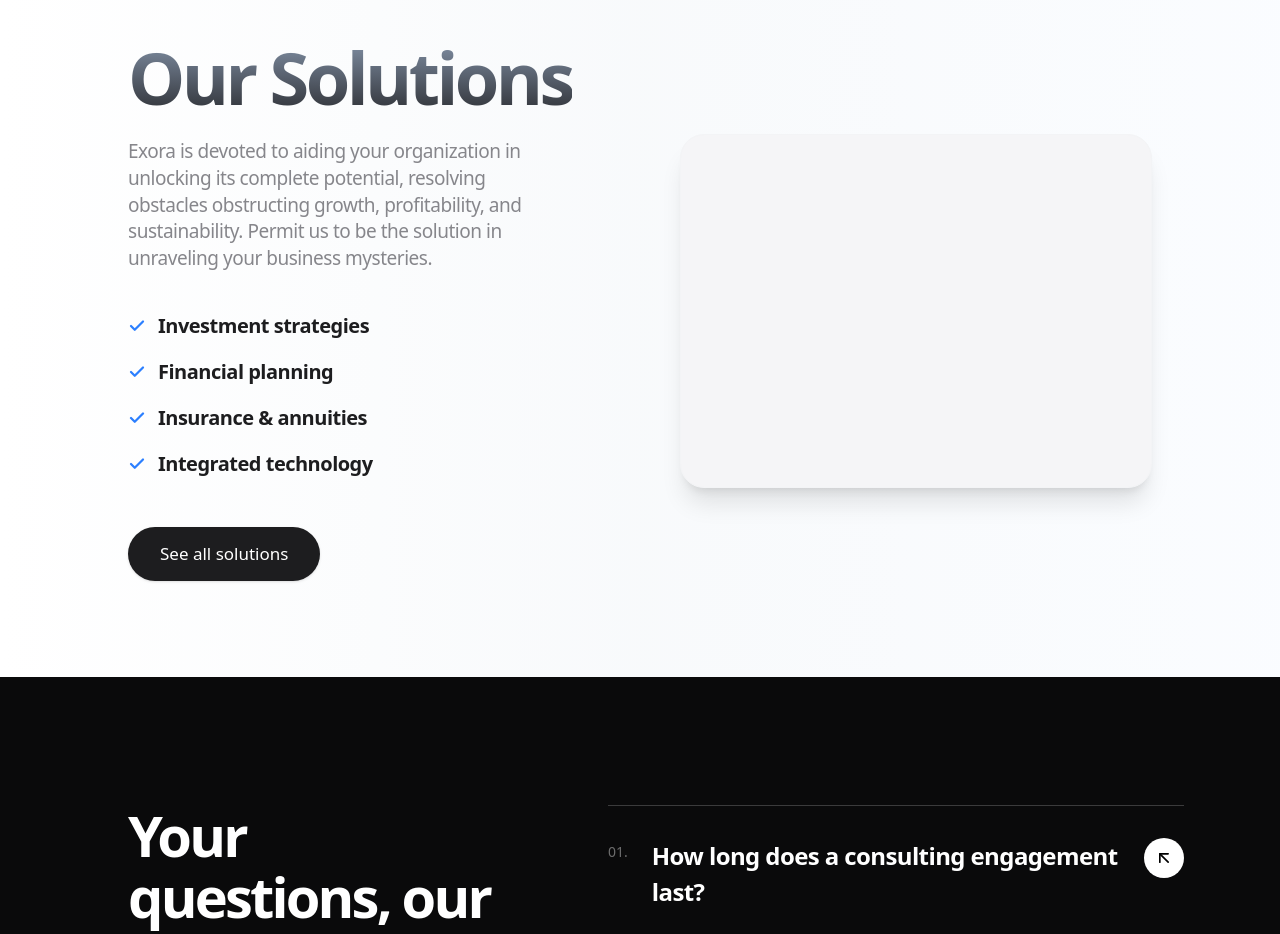
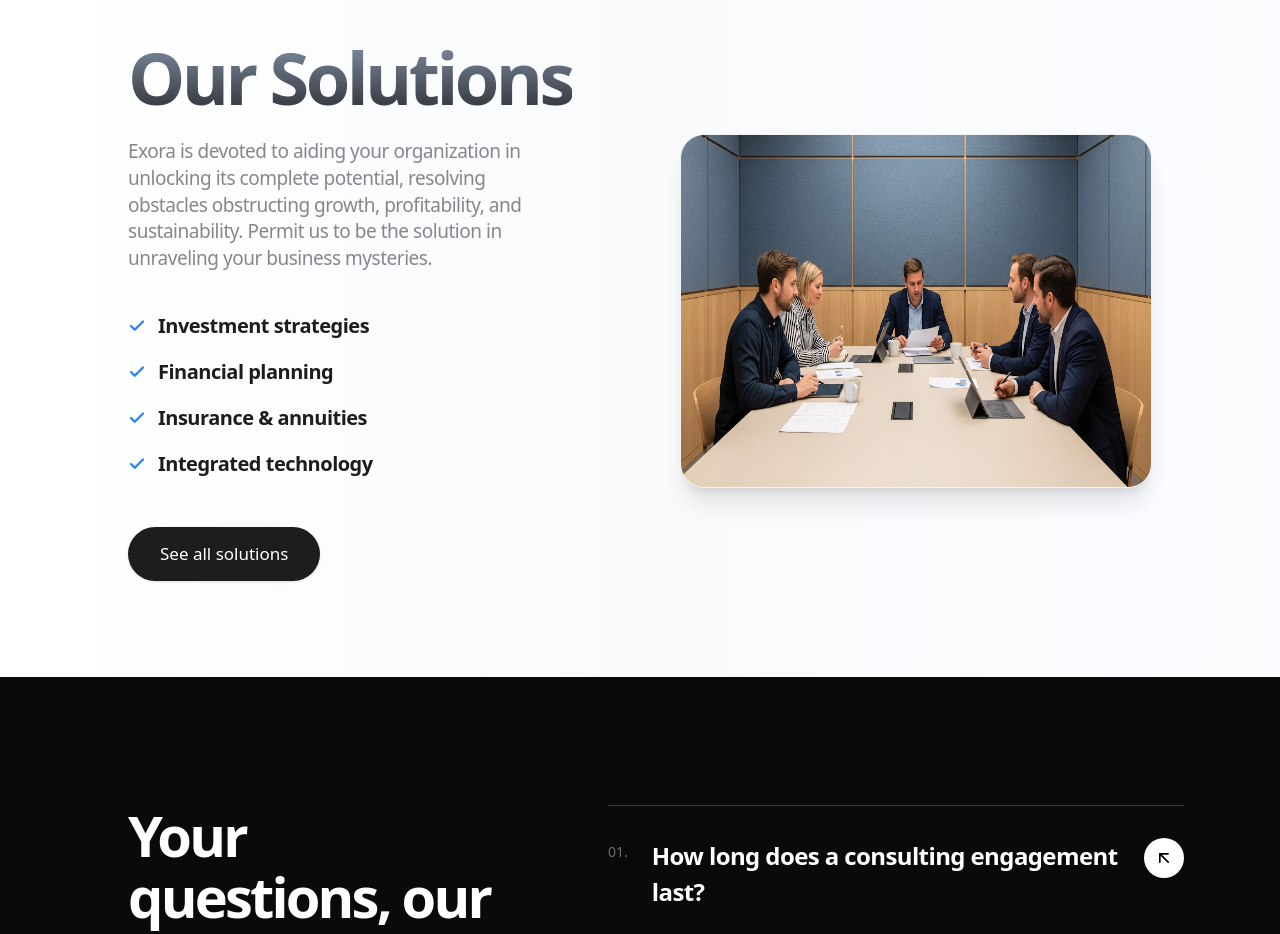
Before and after one commit to odisyorg-ops/Agilis_002, a React (Vite) app: page / in a window 1280 px wide. Shown: the part 2380-3314 px from the top of the page. Built offline with nearby package versions, Linux system fonts and the light colour scheme.

Commit message:
process page and image fixed

```diff
--- a/src/Components/Home/SolutionsSection.jsx
+++ b/src/Components/Home/SolutionsSection.jsx
@@ -2,6 +2,7 @@
 import { motion } from "framer-motion";
 import { Check } from "lucide-react";
 import { Link } from "react-router";
+import Meetingimg from "../../assets/Business Meeting Room.png";
 
 const solutionsData = [
   { title: "Investment strategies" },
@@ -28,7 +29,9 @@
             className="w-full md:w-1/2 order-first md:order-last"
           >
             {/* Refined placeholder matching Apple's soft gray palette */}
-            <div className="aspect-4/3 w-full bg-[#f5f5f7] rounded-3xl border border-gray-100 shadow-xl"></div>
+            <div>
+            <img className="aspect-4/3 w-full bg-[#f5f5f7] rounded-3xl border border-gray-100 shadow-xl" src={Meetingimg} alt="teammeeting" />
+            </div>
           </motion.div>
 
           {/* Left Column: Text Content */}
--- a/src/Pages/Process.jsx
+++ b/src/Pages/Process.jsx
@@ -11,6 +11,7 @@
 import img2 from "../assets/Business Analytics in Action.png"
 import img3 from "../assets/Professional Discussion.png"
 import img4 from "../assets/Futuristic Robotic Hand.png"
+import { Link } from "react-router";
 
 /* ================= MOTION VARIANTS ================= */
 const fadeUp = {
@@ -125,12 +126,12 @@
               through seamless, innovative solutions.
             </p>
 
-            <a href="/contact" className="px-10 py-4 rounded-full bg-[#1d1d1f] text-white font-bold text-sm transition-all duration-500
+            <Link to="/contact" className="px-10 py-4 rounded-full bg-[#1d1d1f] text-white font-bold text-sm transition-all duration-500
               shadow-[0_15px_40px_-10px_rgba(30,64,175,0.4)]
               hover:shadow-[0_20px_50px_-10px_rgba(30,64,175,0.6)]
               hover:bg-blue-600 active:scale-95">
               Get Started
-            </a>
+            </Link>
           </motion.div>
 
           {/* Right Image */}
```
